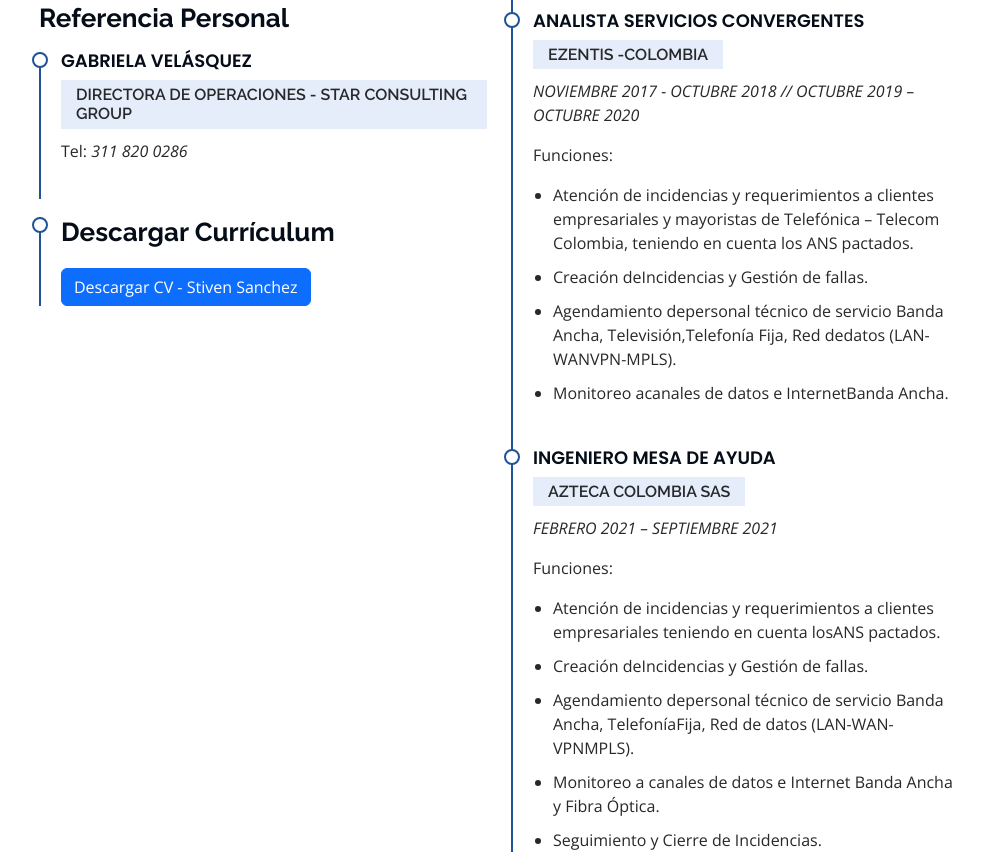
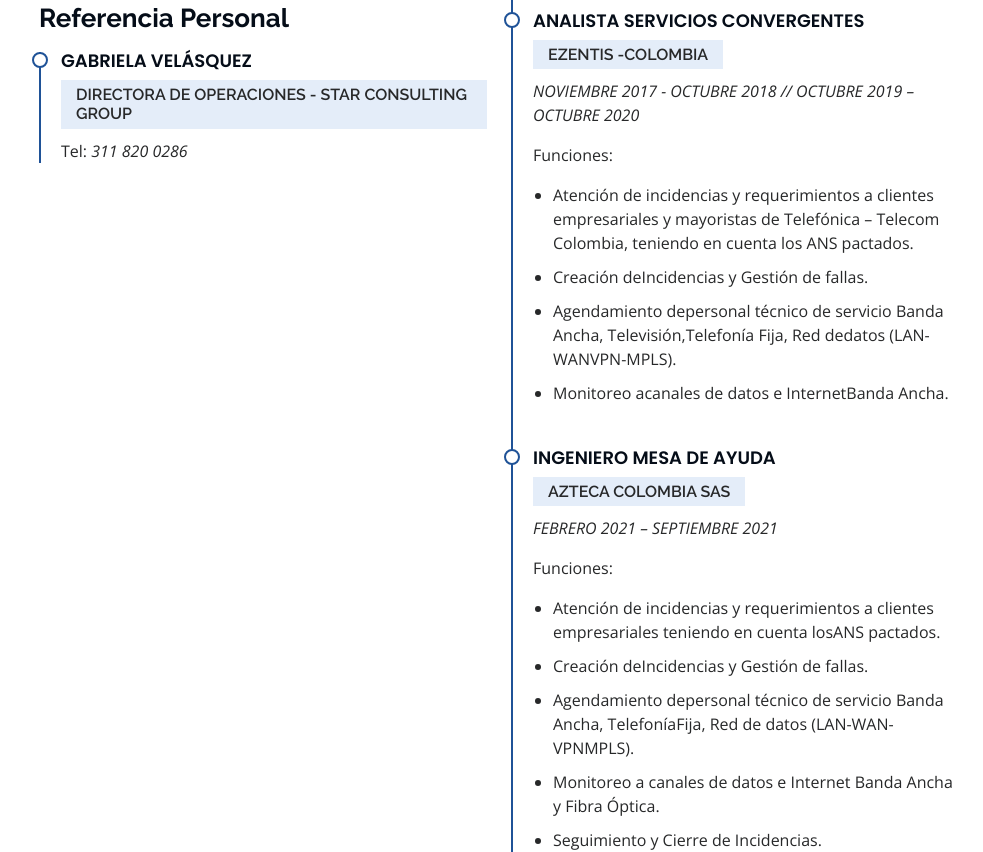
Before and after one commit to StivenNSN/bssanchezf, a plain HTML site: page index.html in a window 1280 px wide. Shown: the part 3434-4286 px from the top of the page, without its empty margins (291-1274 px from the left). Drawn offline with nearby package versions, Linux system fonts and the light colour scheme.

Commit message:
Update index.html

```diff
--- a/index.html
+++ b/index.html
@@ -260,12 +260,6 @@
               <h5>DIRECTORA DE OPERACIONES - STAR CONSULTING GROUP</h5>
               <p>Tel: <em>311 820 0286</em></p>
             </div>
-
-            <div class="resume-item">
-              <h3 class="resume-title">Descargar Currículum</h3>
-              <p><a href="https://github.com/StivenNSN/bssanchezf/blob/main/CV%20Brandon%20Sanchez.pdf" download="Curriculum_Stiven_Sanchez.pdf" class="btn btn-primary">Descargar CV - Stiven Sanchez</a></p>
-            </div>
-
           </div>
 
 <!--Parte 2 de CV-->
```
